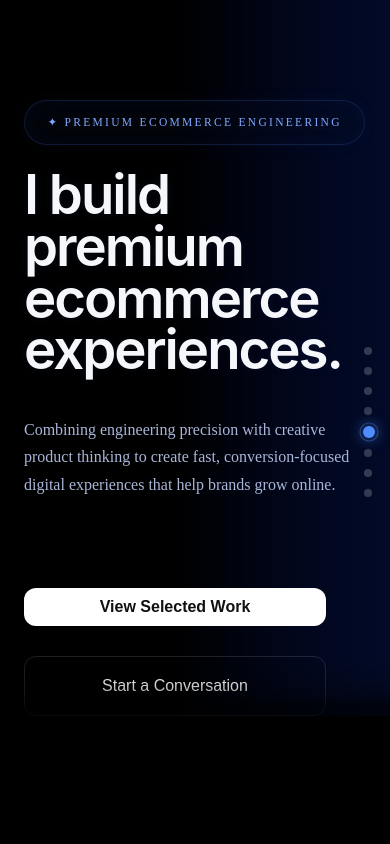
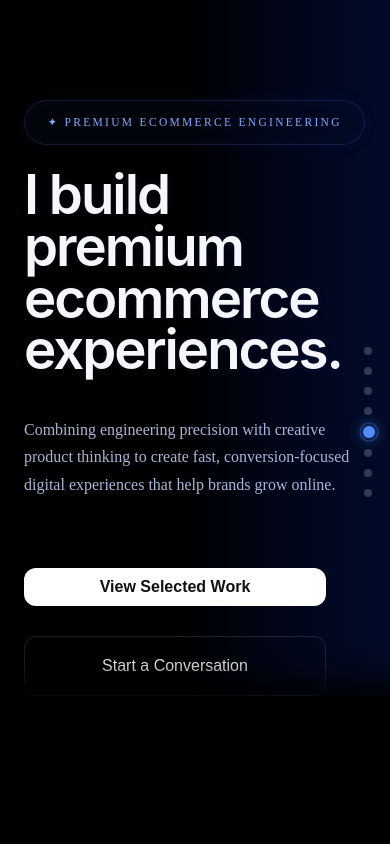
Before and after one commit to josephstephen-dev/joseph-portfolio, a Next.js app: page / in a window 390 px wide. Shown: the top 844 px of the page. Built offline with nearby package versions, Linux system fonts and the light colour scheme.

Commit message:
Premium mobile proof layout

```diff
--- a/src/app/globals.css
+++ b/src/app/globals.css
@@ -335,7 +335,7 @@ body{
     align-items:stretch;
   display:flex;
   gap:30px;
-  margin-top:90px;
+  margin-top:70px;
   margin-right:40px;
   align-items:center;
 
```
